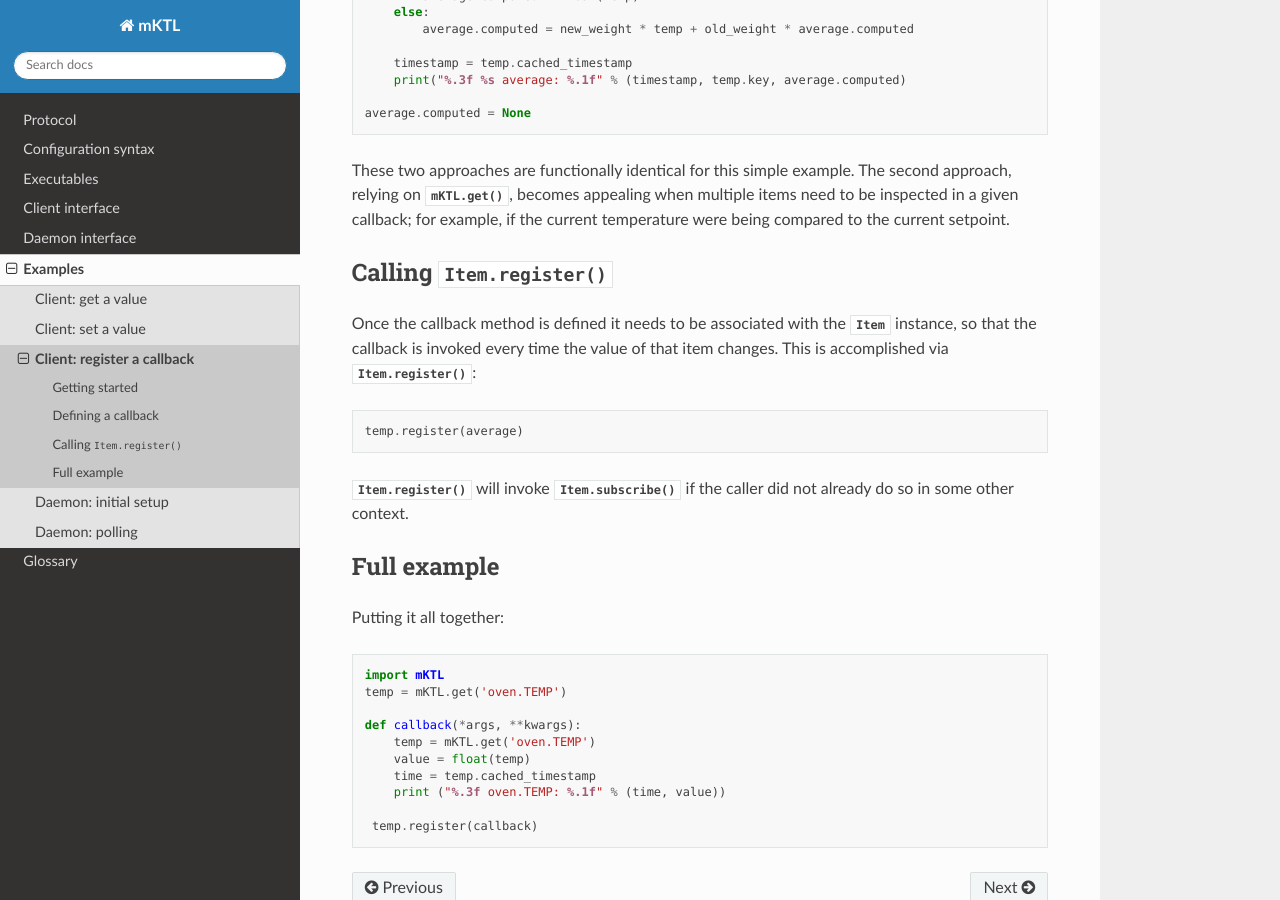
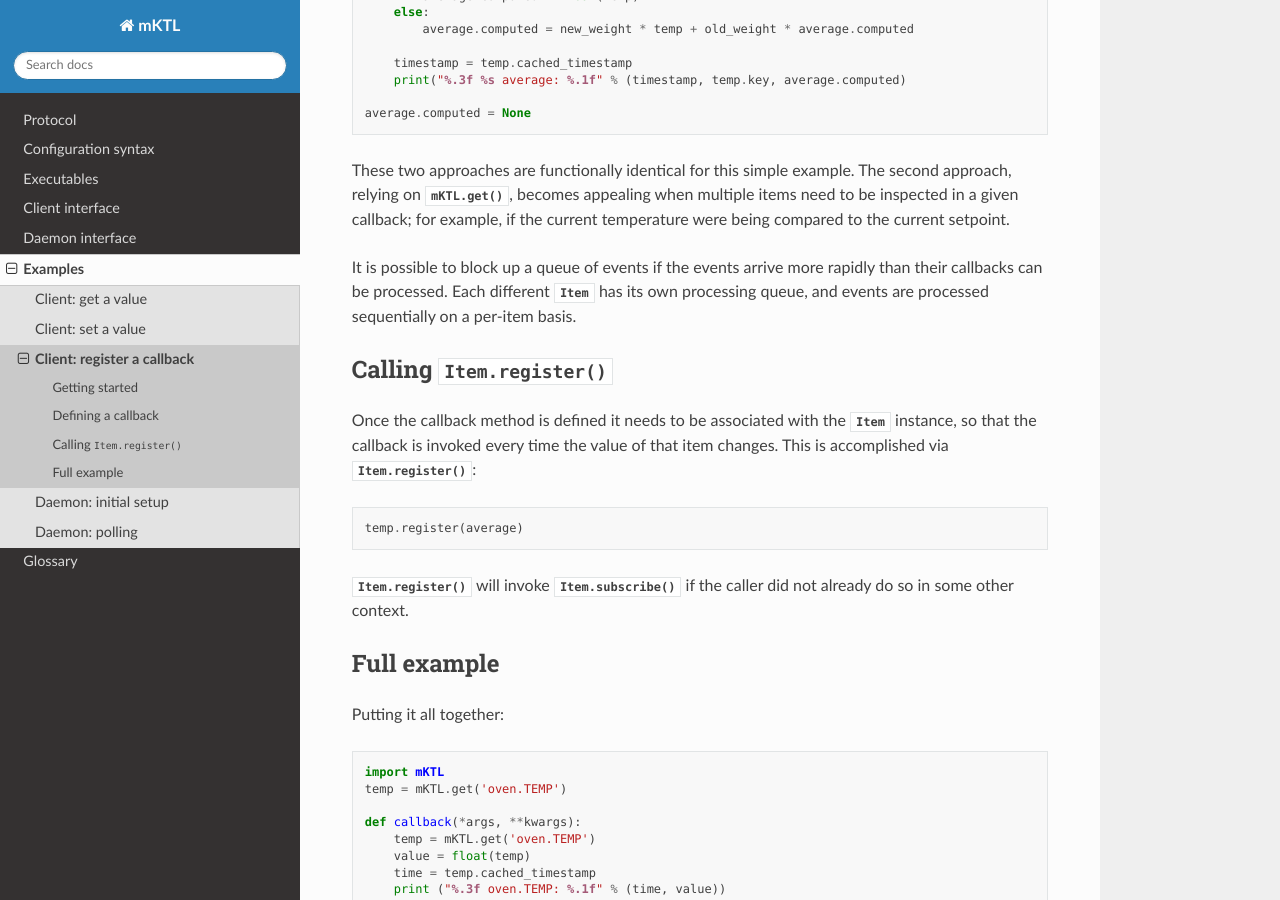
Before and after one commit to KeckObservatory/mKTL, a Sphinx documentation site: the page built from doc/example/callback.rst, in a window 1280 px wide and 900 px high, scrolled down 1318 px. Built offline with Sphinx 7.4.7 and the Read the Docs theme 3.1.0, drawn with Linux system fonts in a browser that asks for light colours.

Commit message:
Make mention of callbacks being serialized on a per-item basis.

```diff
--- a/doc/example/callback.rst
+++ b/doc/example/callback.rst
@@ -77,6 +77,11 @@ The second approach, relying on :func:`mKTL.get`, becomes appealing
 when multiple items need to be inspected in a given callback; for example,
 if the current temperature were being compared to the current setpoint.
 
+It is possible to block up a queue of events if the events arrive more
+rapidly than their callbacks can be processed. Each different :class:`Item`
+has its own processing queue, and events are processed sequentially on
+a per-item basis.
+
 
 Calling :func:`Item.register`
 -----------------------------
```
